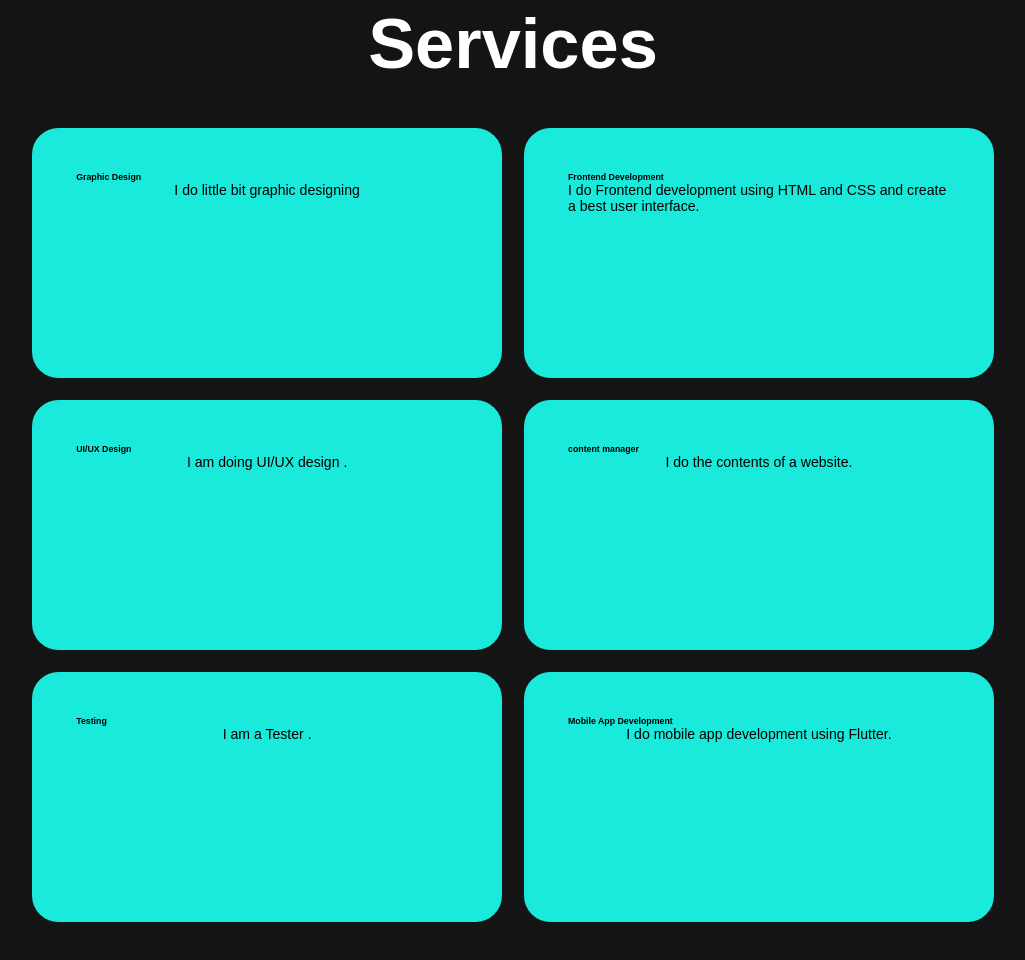
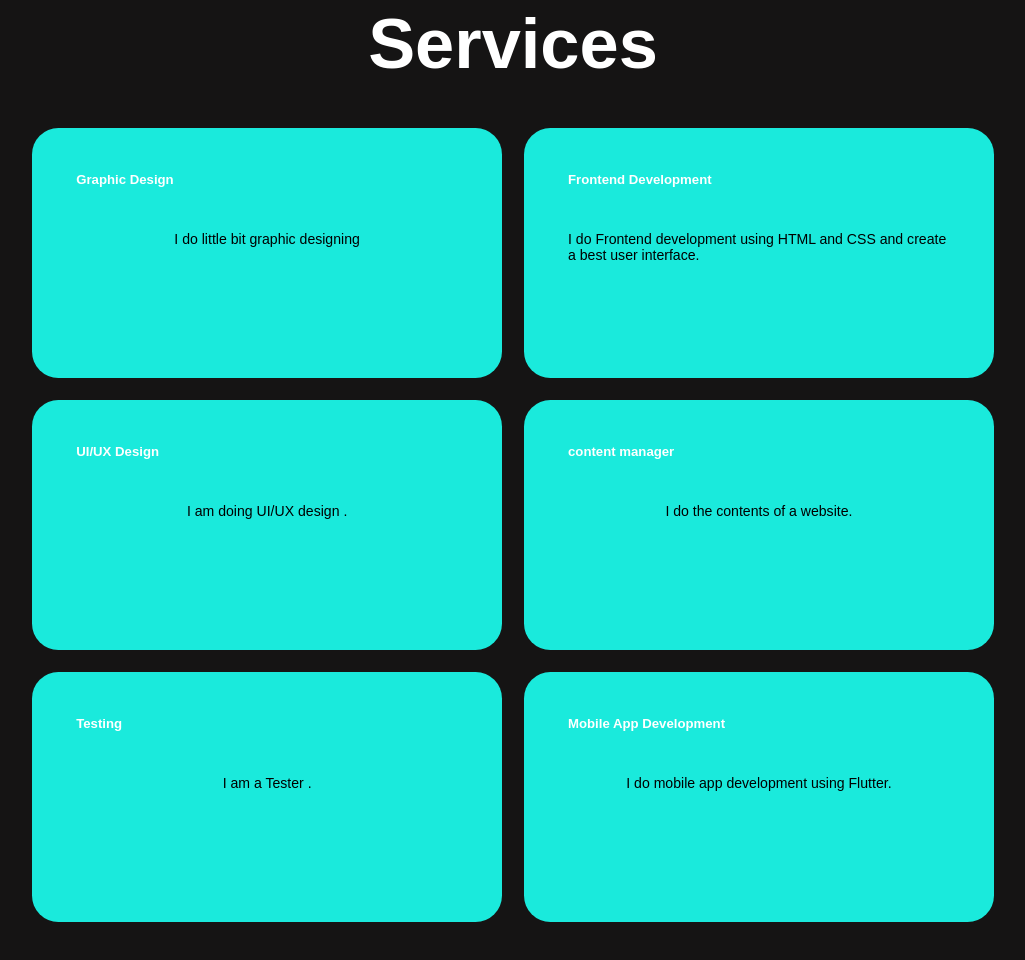
Before and after one commit to Dhananjaynathkj/portfolio, a plain HTML site: page index.html in a window 1280 px wide. Shown: the part 1685-2645 px from the top of the page, without its empty margins (127-1152 px from the left). Drawn offline with nearby package versions, Linux system fonts and the light colour scheme.

Commit message:
index.html

```diff
--- a/index.html
+++ b/index.html
@@ -81,7 +81,7 @@
                 <div class="service-box">
             <div class="service-info">
 
-               <h4>Graphic Design</h4>
+               <h2>Graphic Design</h2>
                <p>I do little bit graphic designing</p>
 
             </div>
@@ -90,7 +90,7 @@
              <div class="service-box">
                 <div class="service-info">
 
-                   <h4>Frontend Development</h4>
+                   <h2>Frontend Development</h2>
                    <p>I do Frontend development using HTML and CSS and create a best user interface.</p>
 
                 </div>
@@ -100,7 +100,7 @@
                  <div class="service-box">
                     <div class="service-info">
 
-                       <h4>UI/UX Design</h4>
+                       <h2>UI/UX Design</h2>
                        <p>I am doing UI/UX design .</p>
 
                     </div>
@@ -108,7 +108,7 @@
                      <div class="service-box">
                         <div class="service-info">
 
-                           <h4>content manager</h4>
+                           <h2>content manager</h2>
                            <p>I do the contents of a website.</p>
 
                         </div>
@@ -117,7 +117,7 @@
                          <div class="service-box">
                             <div class="service-info">
 
-                               <h4>Testing</h4>
+                               <h2>Testing</h2>
                                <p>I am a Tester .</p>
 
                             </div>
@@ -128,7 +128,7 @@
                          <div class="service-box">
                             <div class="service-info">
 
-                               <h4>Mobile App Development</h4>
+                               <h2>Mobile App Development</h2>
                                <p>I do mobile app development using Flutter.</p>
 
 
```
